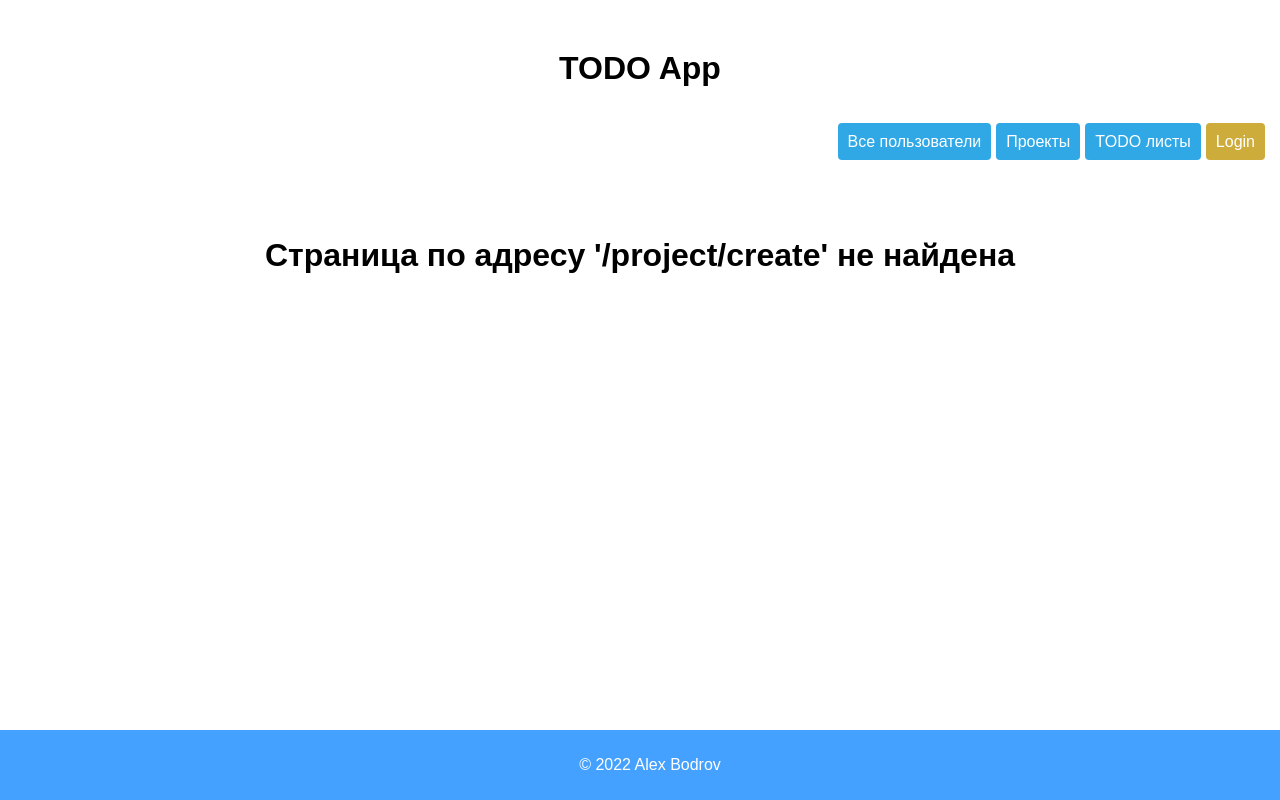
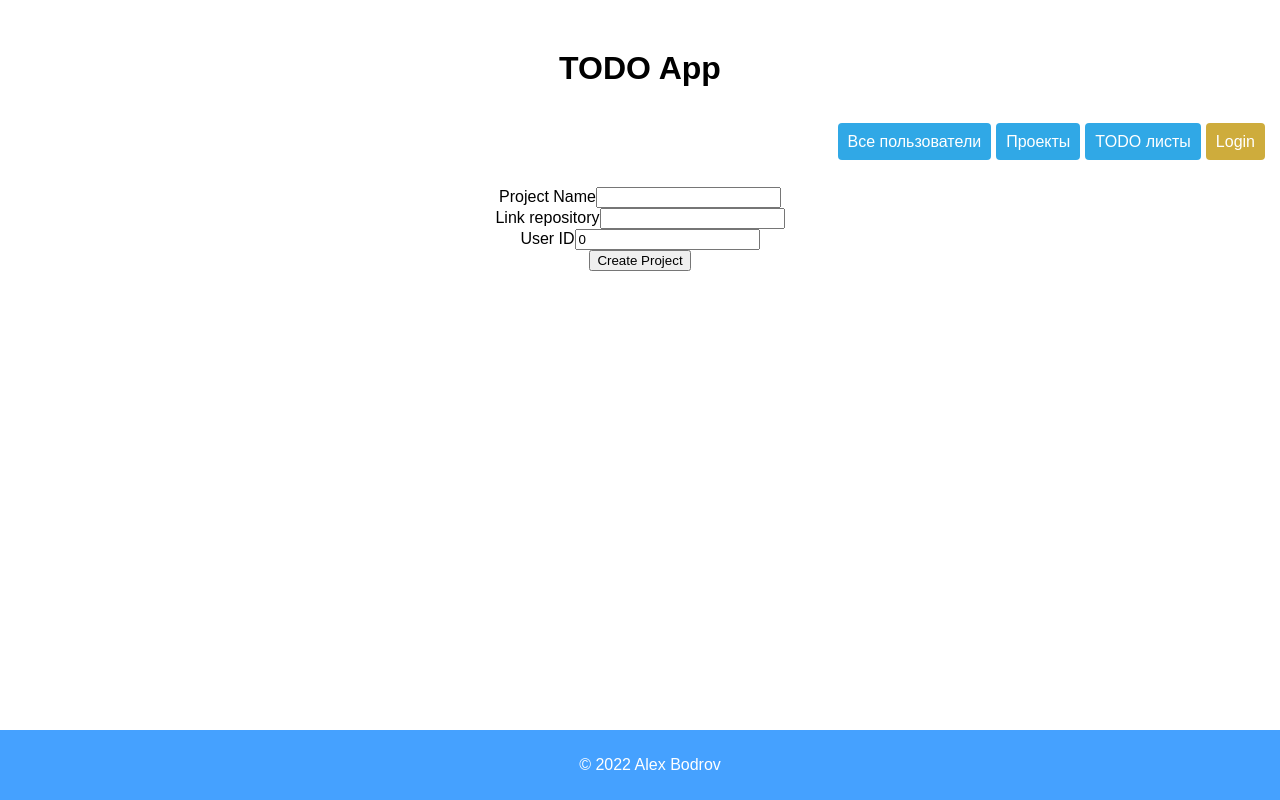
Before and after one commit to AlexVBodrov/drf_todo, a React (Create React App) app in the folder frontend/: page /project/create in a window 1280 px wide. Built offline with nearby package versions, Linux system fonts and the light colour scheme; no server answers.

Commit message:
Lesson 11 (#11)
* add deleteTODO button & callback function, add form Create  newTodo

* add style button create

* add ProjectForm & Axios.post

* add CreateProjectForm & axios.post => succsess

* -fix

```diff
--- a/frontend/src/App.js
+++ b/frontend/src/App.js
@@ -8,7 +8,9 @@ import './components/components.css';
 import UserList from './components/User';
 import ProjectList from './components/Project';
 import TODOList from './components/TODO';
-// import MainMenu from './components/Menu';
+
+import FormCreateProject from './components/FormCreateProject';
+
 import Footer from './components/Footer';
 import NotFound404 from './components/NotFound404';
 import LoginForm from './components/Auth';
@@ -53,6 +55,35 @@ class App extends React.Component {
       })
       .catch((error) => console.log(error));
   }
+
+  deleteTodo(id) {
+    console.log(id);
+    const headers = this.get_headers();
+    axios
+      .delete(`http://127.0.0.1:8000/api/todos/${id}`, { headers })
+      .then((response) => {
+        this.load_data();
+        // this.setState(
+        //   {
+        //   todos: this.state.todos.filter((item) => item.id !== id),
+        // }
+        // );
+      })
+      .catch((error) => console.log(error));
+  }
+
+  createProject(name, link_repository, users_list) {
+    console.log(name, link_repository, users_list)
+    const headers = this.get_headers()
+    const data = {name: name, link_repository: link_repository, users_list:Array.from(parseInt(users_list))}
+    const url = 'http://127.0.0.1:8000/api/projects/';
+
+    axios.post(url, data, { headers })
+    .then(() => {
+      this.load_data();
+    })
+    .catch((error) => console.log(error));
+}
 
   set_token(token) {
     // code for local Storage use
@@ -165,11 +196,34 @@ class App extends React.Component {
               path="/projects/"
               component={() => <ProjectList projects={this.state.projects} />}
             />
+            {/* <Route
+              exact
+              path="/todos/"
+              component={() => <TODOList todos={this.state.todos} />}
+            /> */}
+
             <Route
               exact
               path="/todos/"
-              component={() => <TODOList todos={this.state.todos} />}
+              component={() => (
+                <TODOList
+                  todos={this.state.todos}
+                  deleteTodo={(id) => this.deleteTodo(id)}
+                />
+              )}
             />
+
+            <Route
+              exact
+              path="/project/create"
+              component={() =>
+                <FormCreateProject
+                createProject={
+                  (name,link_repository, users_list) => this.createProject(name, link_repository, users_list)}/>
+              }
+            />
+            {/* <Route exact path="/todos/create" component={() => <TodoForm />} /> */}
+
             <Route component={NotFound404} />
           </Switch>
         </BrowserRouter>
--- /dev/null
+++ b/frontend/src/components/FormCreateProject.js
@@ -0,0 +1,72 @@
+import React, { Component } from 'react';
+
+export class FormProject extends Component {
+
+    constructor(props) {
+        super(props);
+
+        this.state = {
+            name: "",
+            link_repository: "",
+            users_list: 0
+        }
+    }
+
+
+    handleNameChange = event => {
+        this.setState({ name: event.target.value })
+    }
+
+    handleLRChange = event => {
+        this.setState({ link_repository: event.target.value })
+    }
+
+    handleIdChange = event => {
+        this.setState({ users_list: event.target.value })
+    }
+
+    handleSubmit = event => {
+        this.props.createProject(
+            this.state.name,
+            this.state.link_repository,
+            this.state.users_list
+        )
+        event.preventDefault();
+    }
+
+    render(){
+      return(
+        <div>
+            <form onSubmit={this.handleSubmit}>
+                <div>
+                    <label>Project Name</label>
+                    <input
+                        type="text"
+                        value={this.state.name}
+                        onChange={this.handleNameChange}
+                    />
+                </div>
+                <div>
+                    <label>Link repository</label>
+                    <input
+                        type="text"
+                        value={this.state.link_repository}
+                        onChange={this.handleLRChange}
+                    />
+                </div>
+                <div>
+                    <label>User ID</label>
+                    <input
+                        type="number"
+                        value={this.state.users_list}
+                        onChange={this.handleIdChange}
+                    />
+                </div>
+                <button type="submit">Create Project</button>
+            </form>
+        </div>
+      )
+    }
+  }
+
+  export default FormProject
--- a/frontend/src/components/Project.js
+++ b/frontend/src/components/Project.js
@@ -1,4 +1,5 @@
 import React from 'react';
+import { Link } from 'react-router-dom';
 
 import './components.css';
 
@@ -18,6 +19,14 @@ const ProjectItem = ({ project }) => {
 
 const ProjectList = ({ projects }) => {
   return (
+    <div>
+      <div className="menu-main login">
+        <Link to="/project/create">Create Project</Link>
+        <br />
+        <br />
+        <br />
+      </div>
+
       <table className="table">
         <thead>
           <tr>
@@ -31,6 +40,7 @@ const ProjectList = ({ projects }) => {
           <ProjectItem key={project.id} project={project} />
         ))}
       </table>
+    </div>
   );
 };
 
--- a/frontend/src/components/TODO.js
+++ b/frontend/src/components/TODO.js
@@ -2,7 +2,7 @@ import React from 'react';
 
 import './components.css';
 
-const TODOItem = ({ todo }) => {
+const TODOItem = ({ todo, deleteTodo }) => {
   return (
     // возвращаем верстку
     <tbody>
@@ -14,13 +14,23 @@ const TODOItem = ({ todo }) => {
         <td>{todo.created}</td>
         <td>{todo.updated}</td>
         <td>{todo.is_active.toString()}</td>
+        <td>
+          <button
+            className="delete"
+            onClick={() => deleteTodo(todo.id)}
+            type="button"
+          >
+            Delete
+          </button>
+        </td>
       </tr>
     </tbody>
   );
 };
 
-const TODOList = ({ todos }) => {
+const TODOList = ({ todos, deleteTodo }) => {
   return (
+    <div>
       <table className="table">
         <thead>
           <tr>
@@ -31,12 +41,14 @@ const TODOList = ({ todos }) => {
             <th>created</th>
             <th>updated</th>
             <th>is_active</th>
+            <th></th>
           </tr>
         </thead>
         {todos.map((todo) => (
-        <TODOItem key={todo.id} todo={todo} />
+          <TODOItem key={todo.id} todo={todo} deleteTodo={deleteTodo} />
         ))}
       </table>
+    </div>
   );
 };
 
```
Also changed, not shown: frontend/src/components/ProjectForm.js (added, +34 -0 lines), 2 other files (tests, documents, lock files or other folders). Lines whose indentation alone changed are shown as unchanged.
